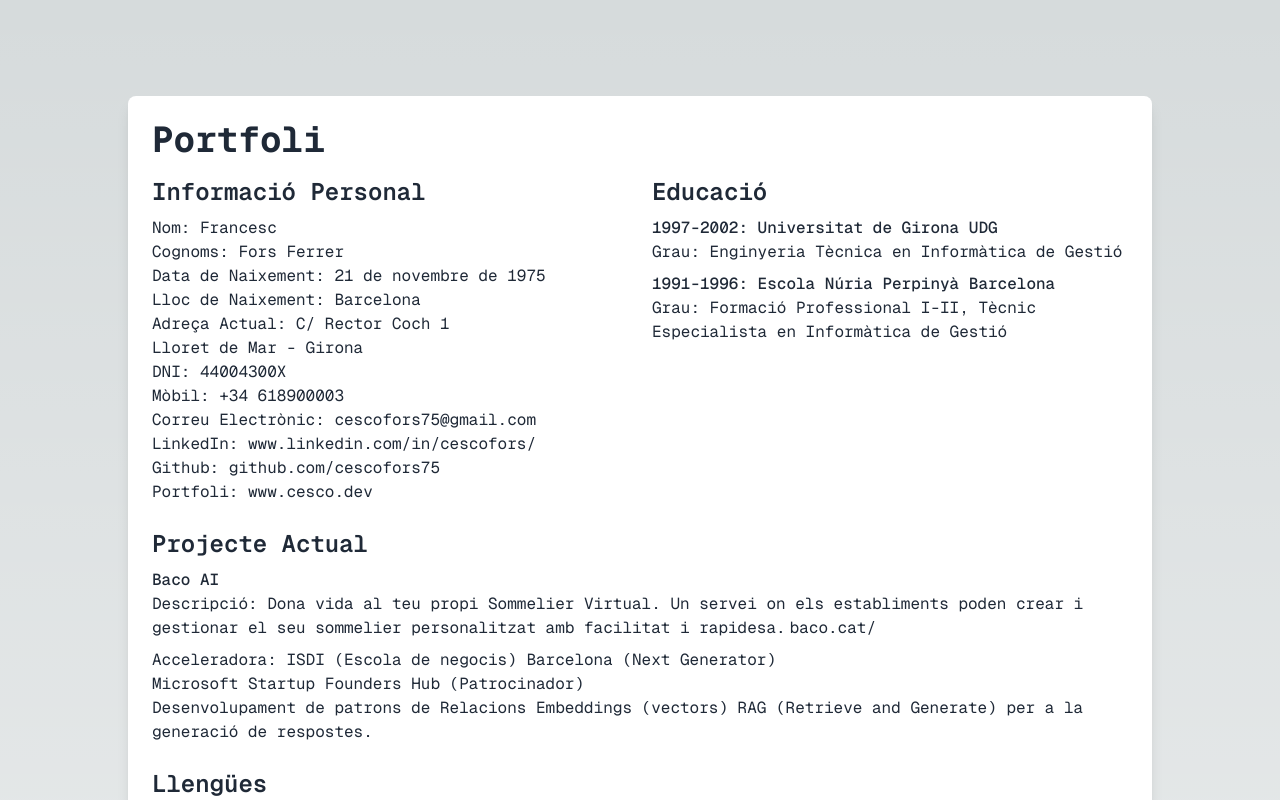
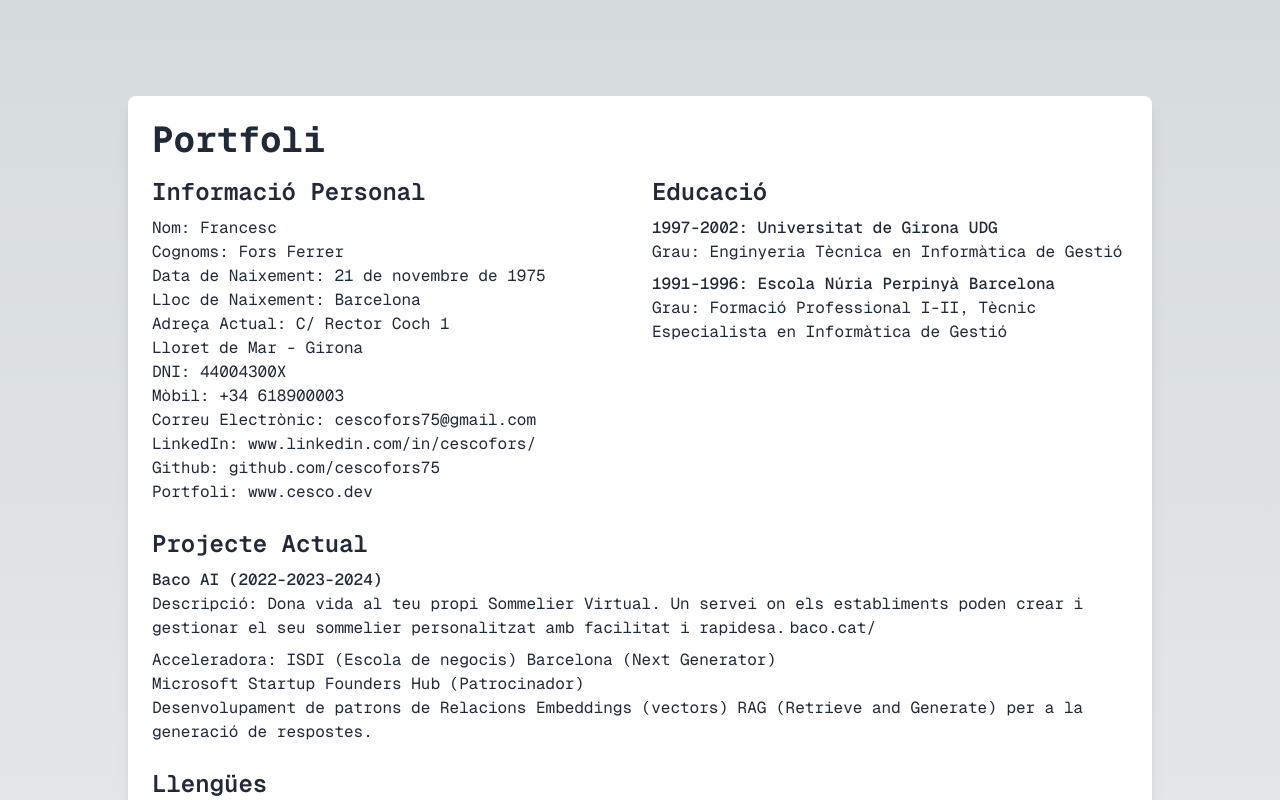
Before and after one commit to cescofors75/cesco.dev, a Next.js app: page / in a window 1280 px wide. Shown: the top 800 px of the page. Built offline with nearby package versions, Linux system fonts and the light colour scheme.

Commit message:
chore: Update experience information in Component.tsx

```diff
--- a/components/component/component.tsx
+++ b/components/component/component.tsx
@@ -43,7 +43,7 @@ export function Component() {
       </div>
       <div className="mt-6">
         <h2 className="text-xl sm:text-2xl font-semibold mb-2">Projecte Actual</h2>
-        <h3 className="font-medium">Baco AI</h3>
+        <h3 className="font-medium">Baco AI (2022-2023-2024)</h3>
         <p className="mb-2">
           Descripció: Dona vida al teu propi Sommelier Virtual. Un servei on els establiments poden crear i gestionar el seu sommelier personalitzat amb facilitat i rapidesa.
           <Link href="baco.cat/" target="_blank" className="ml-1 hover:underline">
```
